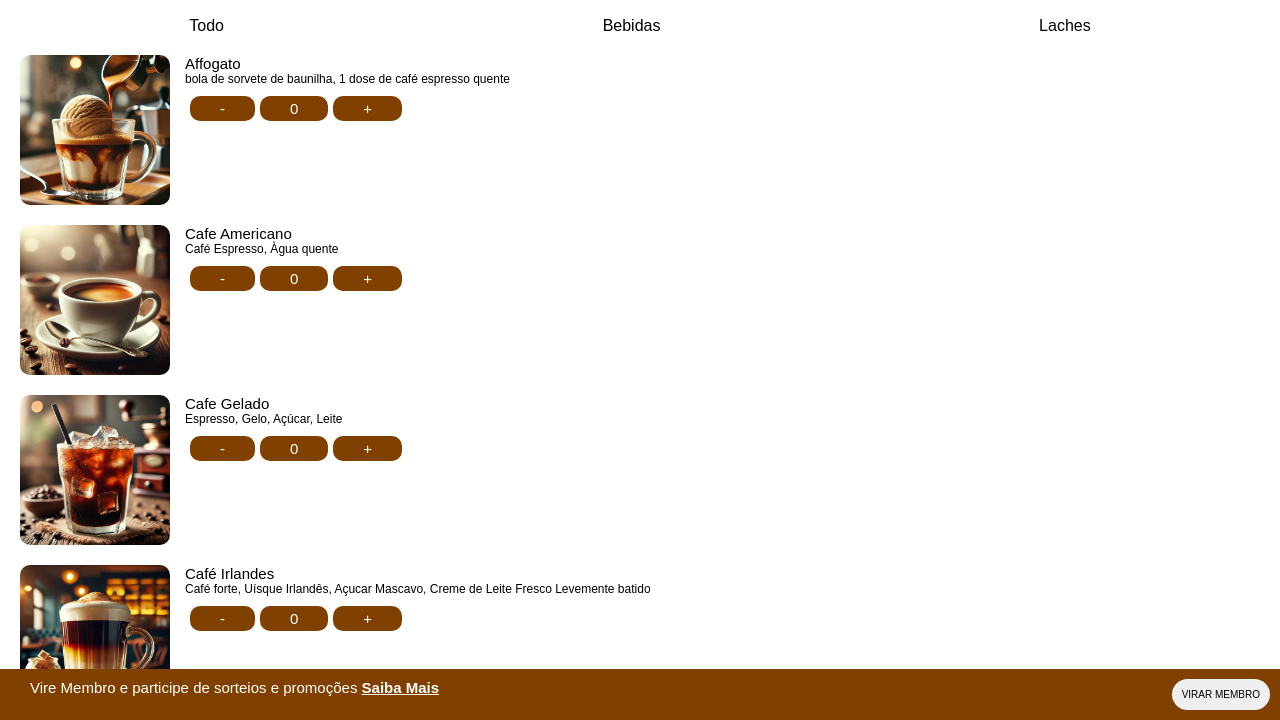
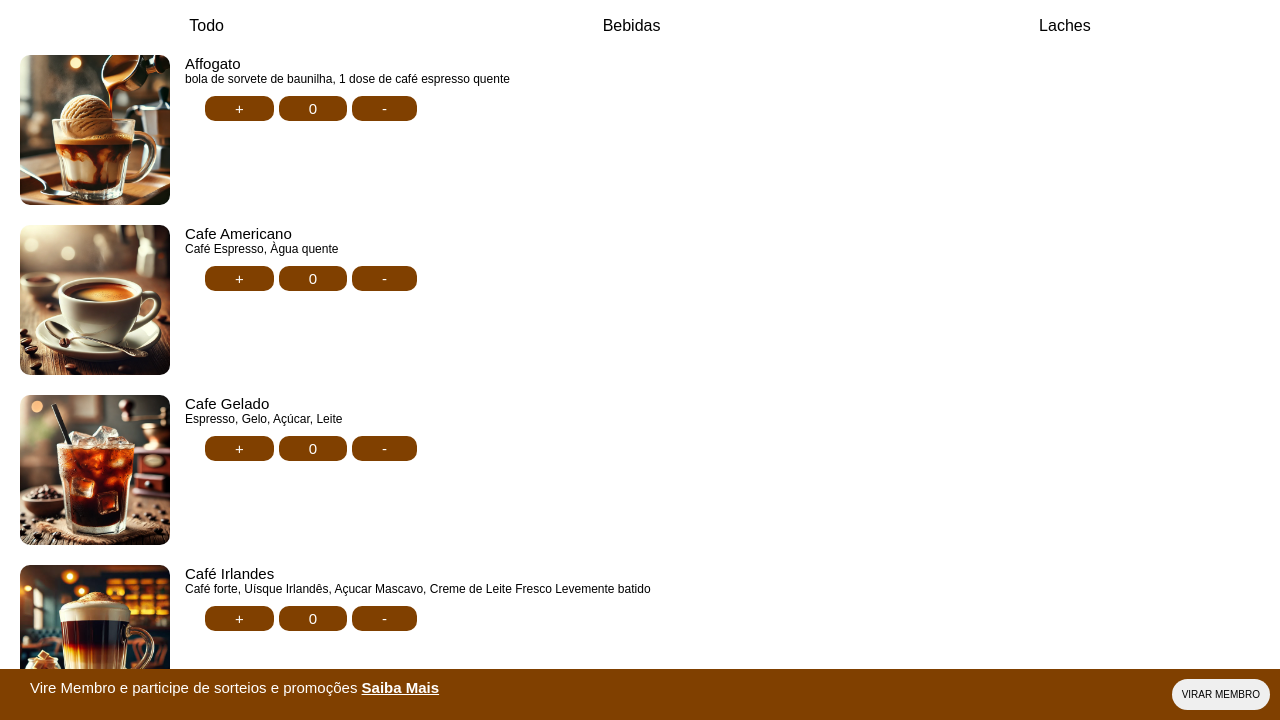
Before and after one commit to LuisChavesBueno/lista-tarefas, a plain HTML site: page index.html in a window 1280 px wide. Shown: the part 80-800 px from the top of the page. Drawn offline with Linux system fonts and the light colour scheme.

Commit message:
carregar

```diff
--- a/index.js
+++ b/index.js
@@ -29,14 +29,21 @@ class Produto {
         botaoDiminuirPedido.id = "tirar";
         botaoDiminuirPedido.innerText = "-";
 
-        let botaoPedido = document.createElement("button");
-        botaoPedido.className = "botao-pedir";
-        botaoPedido.innerText = valorPedido;
+        let QuatidadePedida = document.createElement("p");
+        QuatidadePedida.className = "botao-pedir";
+        QuatidadePedida.id = "quatidade-Pedida";
+        QuatidadePedida.innerText = valorPedido;
 
         let botaoAlmentarPedido = document.createElement("button");
         botaoAlmentarPedido.className = "botao-pedir";
         botaoAlmentarPedido.id = "colocar";
         botaoAlmentarPedido.innerText = "+";
+
+        let botoes = document.createElement("div");
+        botoes.id ="botoes";
+        botoes.appendChild(botaoAlmentarPedido);
+        botoes.appendChild(QuatidadePedida);
+        botoes.appendChild(botaoDiminuirPedido);
 
         img.src = this.img
         h2.textContent = this.titulo;
@@ -44,14 +51,27 @@ class Produto {
 
         div.appendChild(h2);
         div.appendChild(p);
-        div.appendChild(botaoDiminuirPedido);
-        div.appendChild(botaoPedido);
-        div.appendChild(botaoAlmentarPedido);
+        div.appendChild(botoes);
 
         separar.appendChild(img)
         separar.appendChild(div);
         produto.appendChild(separar);
 
+        this.QuatidadePedidaCliques(botaoAlmentarPedido, QuatidadePedida, botaoDiminuirPedido);
+    }
+
+    QuatidadePedidaCliques(a , q , d){
+        a.addEventListener('click', () => {
+                valorPedido += 1;
+                q.innerText = valorPedido
+        })
+
+        d.addEventListener('click', () =>{
+            if(valorPedido != 0){
+                valorPedido -= 1;
+                q.innerText = valorPedido;
+            }else{q.innerText = 0}
+        })
     }
 }
 
--- a/style.css
+++ b/style.css
@@ -56,6 +56,7 @@ header #cabecalho ul li{
 /*/////// Produto ///////////////////////////////////////////////////////////////////////////*/
 
 main div.produto .separar{
+    display: flex;
     font-family: Arial, Helvetica, sans-serif;
     margin: 20px 50px 10px 20px;
     display: flex;
@@ -81,7 +82,11 @@ main div.produto div p{
     font-size: 12px;
 }
 
-main div.produto div button{
+main div.produto div #botoes{
+    display: flex;
+}
+
+main div.produto div .botao-pedir{
     padding: 4px 30px;
     font-size: 15px;
     border: none;
@@ -92,6 +97,10 @@ main div.produto div button{
     color: #fff;
     font-weight: 500;
     cursor: pointer;
+}
+
+main div.produto div .quatidade-Pedida{
+    padding: 2px 3px;
 }
 
 /*/////// virar membro ////////////////////////////////////////////////////////////////*/
```
